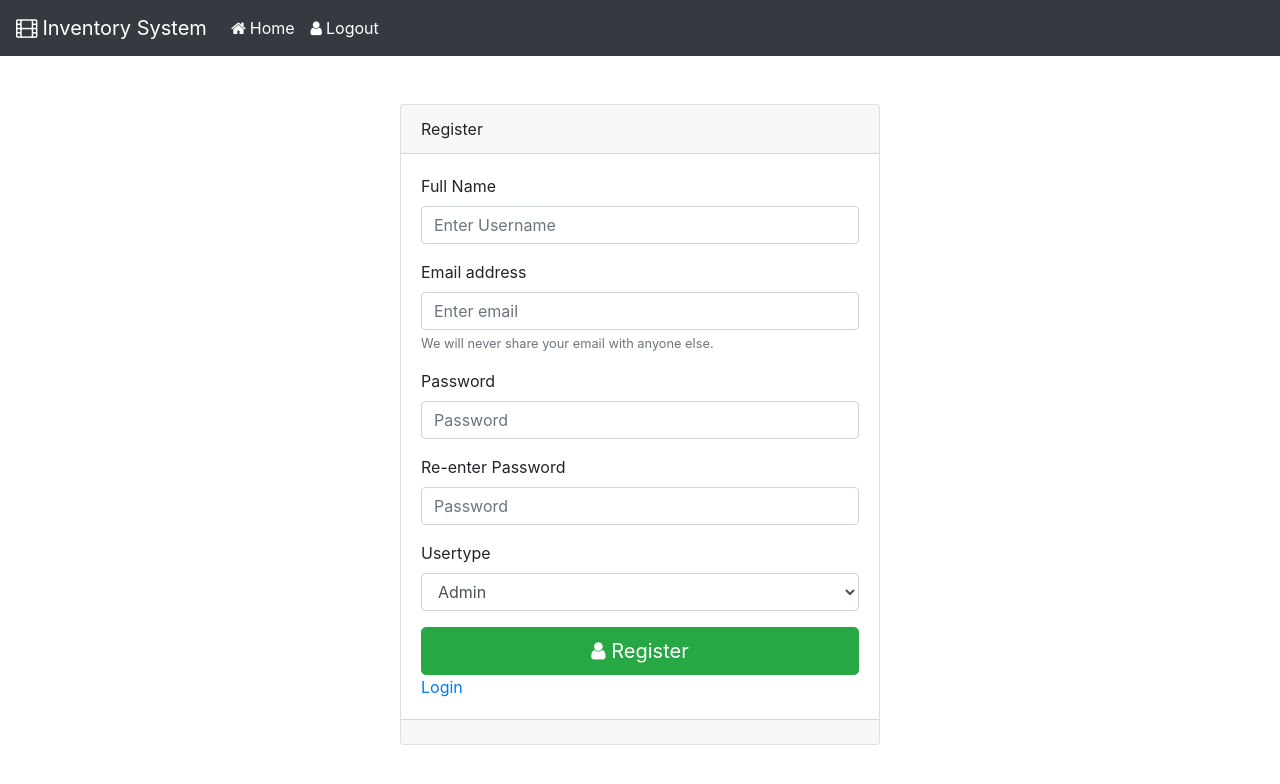
After one commit to radoslawczapp/eCommerceWebsite, a PHP site: page /register.php in a window 1280 px wide. The commit adds this page. Shown: the top 784 px of the page. Run offline with PHP 8.4, Linux system fonts and the light colour scheme; some libraries are stand-ins or nearby versions.

Commit message:
Register Form

```diff
--- a/public_html/index.php
+++ b/public_html/index.php
@@ -31,7 +31,7 @@
                             <input type="password" class="form-control" id="exampleInputPassword1" placeholder="Password">
                         </div>
                         <button type="submit" class="btn btn-primary"><i class="fa fa-lock">&nbsp;</i>Login</button>
-                        <span><a href="#">Register</a></span>
+                        <span><a href="register.php">Register</a></span>
                     </form>
                 </div>
                 <div class="card-footer">
--- /dev/null
+++ b/public_html/register.php
@@ -0,0 +1,59 @@
+<!DOCTYPE html>
+<html lang="en" dir="ltr">
+    <head>
+        <meta charset="utf-8">
+        <meta name="viewport" content="width=device-width, initial-scale=1, shrink-to-fit=no">
+        <title>Inventory Management System</title>
+        <script src="https://ajax.googleapis.com/ajax/libs/jquery/3.3.1/jquery.min.js"></script>
+        <script src="https://cdnjs.cloudflare.com/ajax/libs/popper.js/1.14.6/umd/popper.min.js" integrity="sha384-wHAiFfRlMFy6i5SRaxvfOCifBUQy1xHdJ/yoi7FRNXMRBu5WHdZYu1hA6ZOblgut" crossorigin="anonymous"></script>
+        <script src="https://stackpath.bootstrapcdn.com/bootstrap/4.2.1/js/bootstrap.min.js" integrity="sha384-B0UglyR+jN6CkvvICOB2joaf5I4l3gm9GU6Hc1og6Ls7i6U/mkkaduKaBhlAXv9k" crossorigin="anonymous"></script>
+        <link rel="stylesheet" href="https://stackpath.bootstrapcdn.com/bootstrap/4.2.1/css/bootstrap.min.css" integrity="sha384-GJzZqFGwb1QTTN6wy59ffF1BuGJpLSa9DkKMp0DgiMDm4iYMj70gZWKYbI706tWS" crossorigin="anonymous">
+        <link rel="stylesheet" type="text/css" href="https://stackpath.bootstrapcdn.com/font-awesome/4.7.0/css/font-awesome.min.css">
+        <script type="text/javascript" src="./js/main.js"></script>
+    </head>
+    <body>
+        <!-- Navbar -->
+        <?php include_once('./templates/header.php'); ?>
+        <br/><br/>
+        <div class="container">
+            <div class="card mx-auto" style="width: 30rem;">
+                <div class="card-header">Register</div>
+                <div class="card-body">
+                    <form id="register_form">
+                        <div class="form-group">
+                            <label for="username">Full Name</label>
+                            <input type="text" name="username" class="form-control" id="username" placeholder="Enter Username">
+                        </div>
+                        <div class="form-group">
+                            <label for="email">Email address</label>
+                            <input type="email" name="email" class="form-control" id="email" aria-describedby="emailHelp" placeholder="Enter email">
+                            <small id="emailHelp" class="form-text text-muted">We will never share your email with anyone else.</small>
+                        </div>
+                        <div class="form-group">
+                            <label for="password1">Password</label>
+                            <input type="password" name="password1" class="form-control" id="password1" placeholder="Password">
+                        </div>
+                        <div class="form-group">
+                            <label for="password2">Re-enter Password</label>
+                            <input type="password" name="password2" class="form-control" id="password2" placeholder="Password">
+                        </div>
+                        <div class="form-group">
+                            <label for="usertype">Usertype</label>
+                            <select class="form-control" name="usertype" id="usertype">
+                                <option value="1">Admin</option>
+                                <option value="0">Other</option>
+                            </select>
+                        </div>
+                        <button type="submit" name="user_register" class="btn btn-success btn-lg btn-block login-button">
+                            <span class="fa fa-user"></span>&nbsp;Register
+                        </button>
+                        <span><a href="index.php">Login</a></span>
+                    </form>
+                </div>
+                <div class="card-footer text-muted">
+                    <!-- <a href="#">Forgotten password?</a> -->
+                </div>
+            </div>
+        </div>
+    </body>
+</html>
--- a/public_html/templates/header.php
+++ b/public_html/templates/header.php
@@ -1,5 +1,5 @@
 <nav class="navbar navbar-expand-lg navbar-dark bg-dark">
-    <a class="navbar-brand" href="#">Inventory System</a>
+    <a class="navbar-brand" href="#"><i class="fa fa-film">&nbsp;</i>Inventory System</a>
     <button class="navbar-toggler" type="button" data-toggle="collapse" data-target="#navbarNav" aria-controls="navbarNav" aria-expanded="false" aria-label="Toggle navigation">
         <span class="navbar-toggler-icon"></span>
     </button>
```
Also changed, not shown: public_html/dashboard.php (+9 -3 lines), public_html/templates/brand.php (added, +18 -0 lines), public_html/templates/category.php (added, +18 -0 lines), public_html/templates/products.php (added, +18 -0 lines), public_html/images/warehouse.png (added).
